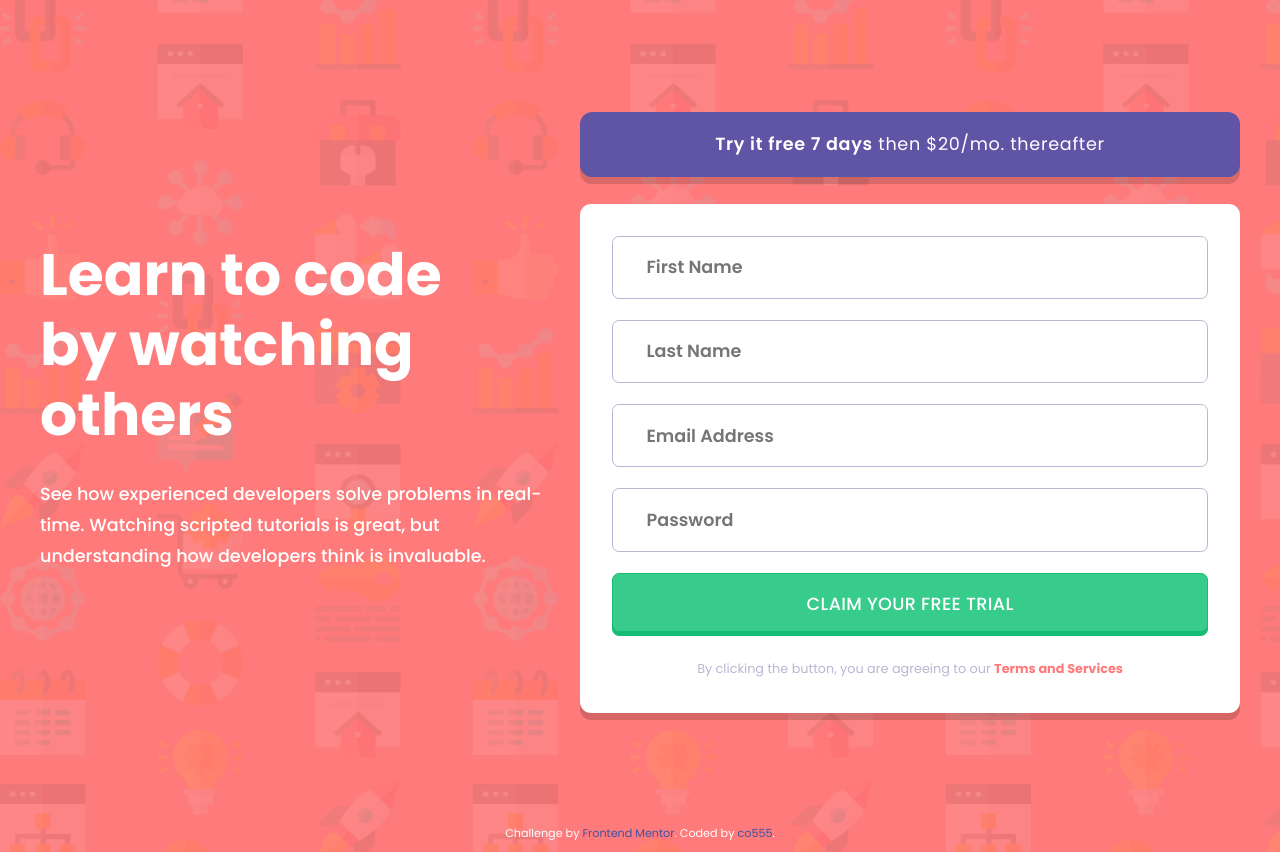
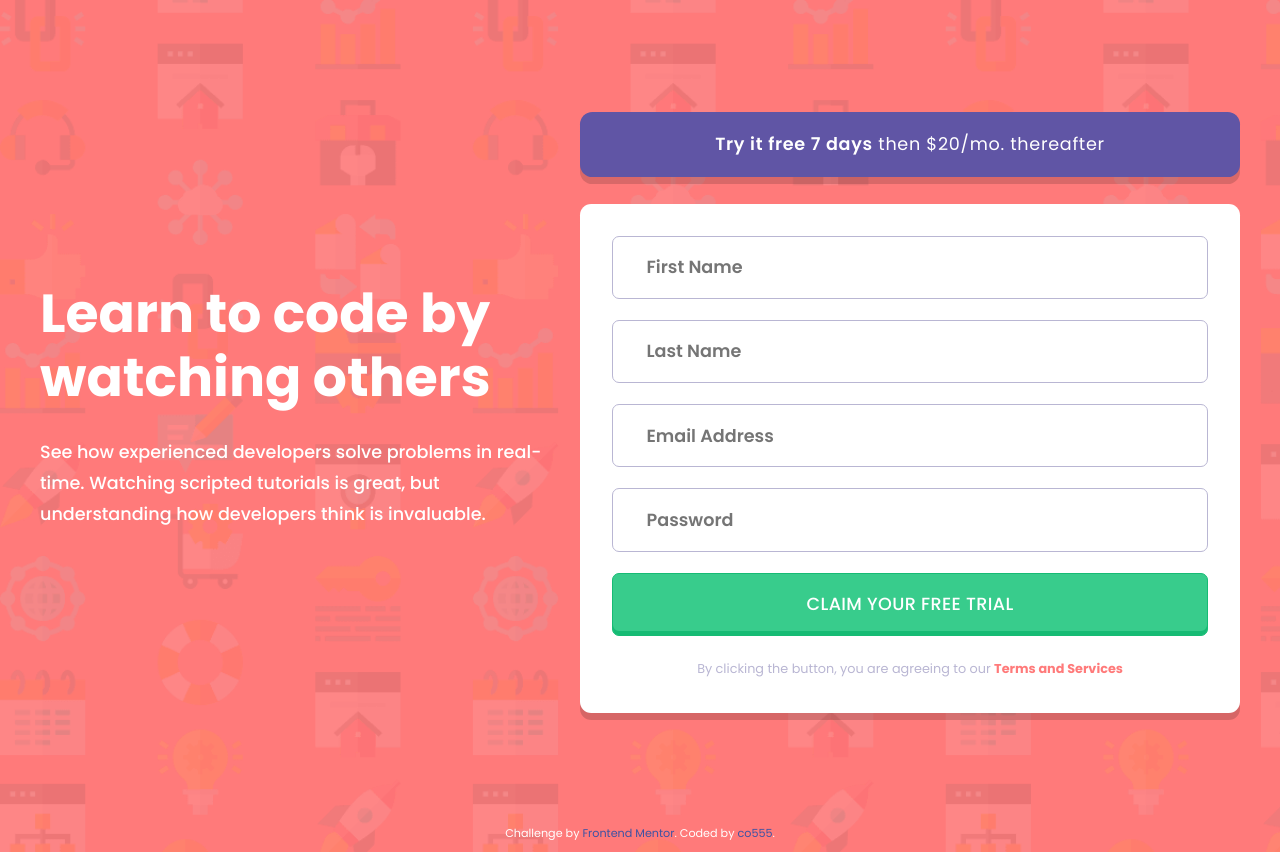
Before and after one commit to Taavi-Univer/intro-component-with-signup-form, a plain HTML site: page index.html in a window 1280 px wide. Drawn offline with Linux system fonts and the light colour scheme.

Commit message:
Add files via upload

```diff
--- a/style/style.scss
+++ b/style/style.scss
@@ -164,7 +164,7 @@ main {
       .invitation-container {
         padding-right: 0.7em;
         h1 {
-          font-size: 3.65rem;
+          font-size: 3.35rem;
           line-height: 1.2em;
           padding: 0;
           padding-right: 1.15em;
```
Also changed, not shown: style/style.css.
